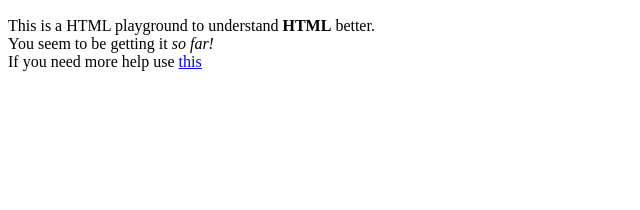
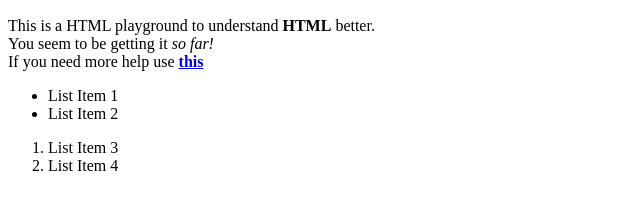
Before and after one commit to aasirah93/HTML_playground, a plain HTML site: page index.html in a window 1280 px wide. Shown: the part 110-320 px from the top of the page, without its empty margins (0-640 px from the left). Drawn offline with Linux system fonts and the light colour scheme.

Commit message:
ul and ol tags

```diff
--- a/index.html
+++ b/index.html
@@ -7,7 +7,17 @@
         <h1>Heading One</h1>
         <h2>HEading Two</h2>
         <p>This is a HTML playground to understand <strong>HTML</strong> better. <br> You seem to be getting it <em>so far!</em>
-        <br>If you need more help use <a href="https://www.youtube.com/watch?v=UB1O30fR-EE">this</a>
+        <br>If you need more help use <strong><a href="https://www.youtube.com/watch?v=UB1O30fR-EE" target="_blank">this</a></strong>
         </p>
+      <ul>
+        <li>List Item 1</li>
+        <li>List Item 2</li>
+      </ul>
+      <ol>
+         <li>List Item 3</li>
+         <li>List Item 4</li>
+      </ol>
+
+
     </body>
 </html>
```
